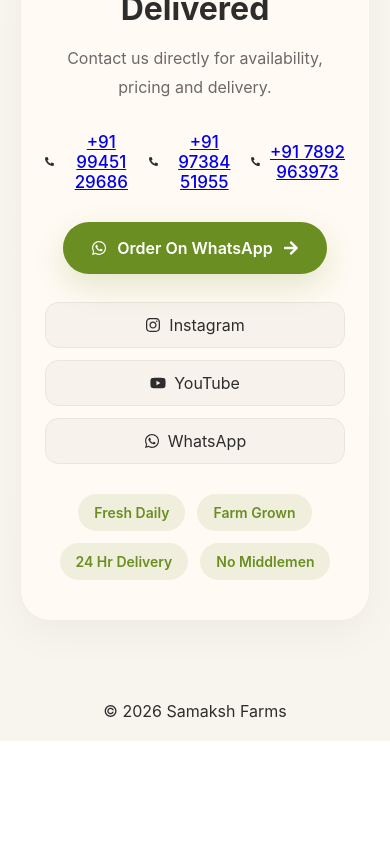
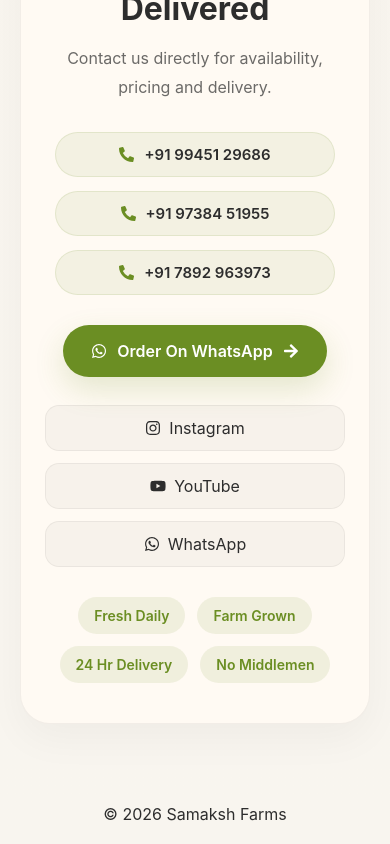
Before and after one commit to santhoshsridhar95/samaksh-farms-app, a React (Vite) app: page / in a window 390 px wide. Shown: the part 5589-6433 px from the top of the page. Before the commit the page ends 6330 px from the top, so only its background shows below. Built offline with nearby package versions, Linux system fonts and the light colour scheme; no server answers.

Commit message:
Add styling for Contact component and update phone number links

```diff
--- /dev/null
+++ b/src/components/Contact.css
@@ -0,0 +1,226 @@
+/* ===========================
+   CONTACT SECTION
+=========================== */
+
+.contact-section {
+  padding-top: 30px;
+  padding-bottom: 60px;
+}
+
+.contact-card {
+  max-width: 900px;
+  margin: 0 auto;
+  padding: 60px 50px;
+  border-radius: 30px;
+  text-align: center;
+
+  background: var(--card);
+
+  border: 1px solid rgba(0, 0, 0, 0.05);
+
+  box-shadow:
+    0 15px 40px rgba(0, 0, 0, 0.04);
+}
+
+.contact-label {
+  display: inline-block;
+
+  color: var(--primary);
+
+  font-size: 12px;
+  font-weight: 700;
+
+  letter-spacing: 4px;
+
+  margin-bottom: 15px;
+}
+
+.contact-title {
+  font-size: 42px;
+  line-height: 1.2;
+  margin-bottom: 16px;
+}
+
+.contact-subtitle {
+  max-width: 600px;
+  margin: 0 auto 30px;
+
+  opacity: 0.7;
+
+  line-height: 1.8;
+  font-size: 17px;
+}
+
+/* PHONE NUMBERS */
+
+.contact-details {
+  display: flex;
+  justify-content: center;
+  gap: 14px;
+  flex-wrap: wrap;
+
+  margin-bottom: 32px;
+}
+
+.phone-link {
+  display: inline-flex;
+  align-items: center;
+  gap: 10px;
+
+  padding: 12px 18px;
+
+  border-radius: 999px;
+
+  text-decoration: none;
+
+  color: var(--text);
+
+  background: rgba(107, 142, 35, 0.08);
+
+  border: 1px solid rgba(107, 142, 35, 0.12);
+
+  font-size: 15px;
+  font-weight: 600;
+
+  transition: all 0.25s ease;
+}
+
+.phone-link svg {
+  color: var(--primary);
+}
+
+.phone-link:hover {
+  background: var(--primary);
+  color: white;
+
+  transform: translateY(-2px);
+
+  box-shadow:
+    0 10px 20px rgba(107, 142, 35, 0.2);
+}
+
+.phone-link:hover svg {
+  color: white;
+}
+
+/* WHATSAPP CTA */
+
+.contact-whatsapp-btn {
+  display: inline-flex;
+  align-items: center;
+  gap: 10px;
+
+  background: var(--primary);
+
+  color: white;
+  text-decoration: none;
+
+  padding: 16px 28px;
+
+  border-radius: 999px;
+
+  font-weight: 600;
+
+  box-shadow:
+    0 12px 30px rgba(107, 142, 35, 0.18);
+}
+
+.contact-whatsapp-btn:hover {
+  transform: translateY(-3px);
+}
+
+/* SOCIAL LINKS */
+
+.social-links {
+  display: flex;
+  justify-content: center;
+  gap: 12px;
+
+  flex-wrap: wrap;
+
+  margin-top: 28px;
+}
+
+.social-link {
+  display: flex;
+  align-items: center;
+  gap: 8px;
+
+  padding: 12px 18px;
+
+  border-radius: 14px;
+
+  text-decoration: none;
+
+  color: inherit;
+
+  background: rgba(0, 0, 0, 0.03);
+
+  border: 1px solid rgba(0, 0, 0, 0.05);
+}
+
+.social-link:hover {
+  transform: translateY(-3px);
+
+  background: rgba(0, 0, 0, 0.05);
+}
+
+/* BADGES */
+
+.contact-badges {
+  display: flex;
+  justify-content: center;
+  flex-wrap: wrap;
+
+  gap: 12px;
+
+  margin-top: 30px;
+}
+
+.contact-badges span {
+  background: rgba(107, 142, 35, 0.1);
+
+  color: var(--primary);
+
+  padding: 10px 16px;
+
+  border-radius: 999px;
+
+  font-size: 14px;
+  font-weight: 600;
+}
+
+/* MOBILE */
+
+@media (max-width: 768px) {
+  .contact-card {
+    padding: 40px 24px;
+  }
+
+  .contact-title {
+    font-size: 32px;
+  }
+
+  .contact-subtitle {
+    font-size: 16px;
+  }
+
+  .contact-details {
+    flex-direction: column;
+    align-items: center;
+  }
+
+  .phone-link {
+    width: 100%;
+    max-width: 280px;
+    justify-content: center;
+  }
+
+  .social-links {
+    flex-direction: column;
+  }
+
+  .social-link {
+    justify-content: center;
+  }
+}
--- a/src/components/Contact.tsx
+++ b/src/components/Contact.tsx
@@ -1,3 +1,5 @@
+import "./Contact.css";
+
 import {
   FaWhatsapp,
   FaPhoneAlt,
@@ -19,20 +21,20 @@
         </p>
 
         <div className="contact-details">
-          <div className="contact-detail">
+          <a href="tel:+919945129686" className="phone-link">
             <FaPhoneAlt />
-            <span>
-              <a href="tel:+919945129686">+91 99451 29686</a>
-            </span>
+            <span>+91 99451 29686</span>
+          </a>
+
+          <a href="tel:+919738451955" className="phone-link">
             <FaPhoneAlt />
-            <span>
-              <a href="tel:+919738451955">+91 97384 51955</a>
-            </span>
+            <span>+91 97384 51955</span>
+          </a>
+
+          <a href="tel:+917892963973" className="phone-link">
             <FaPhoneAlt />
-            <span>
-              <a href="tel:+917892963973">+91 7892 963973</a>
-            </span>
-          </div>
+            <span>+91 7892 963973</span>
+          </a>
         </div>
 
         <a
```
